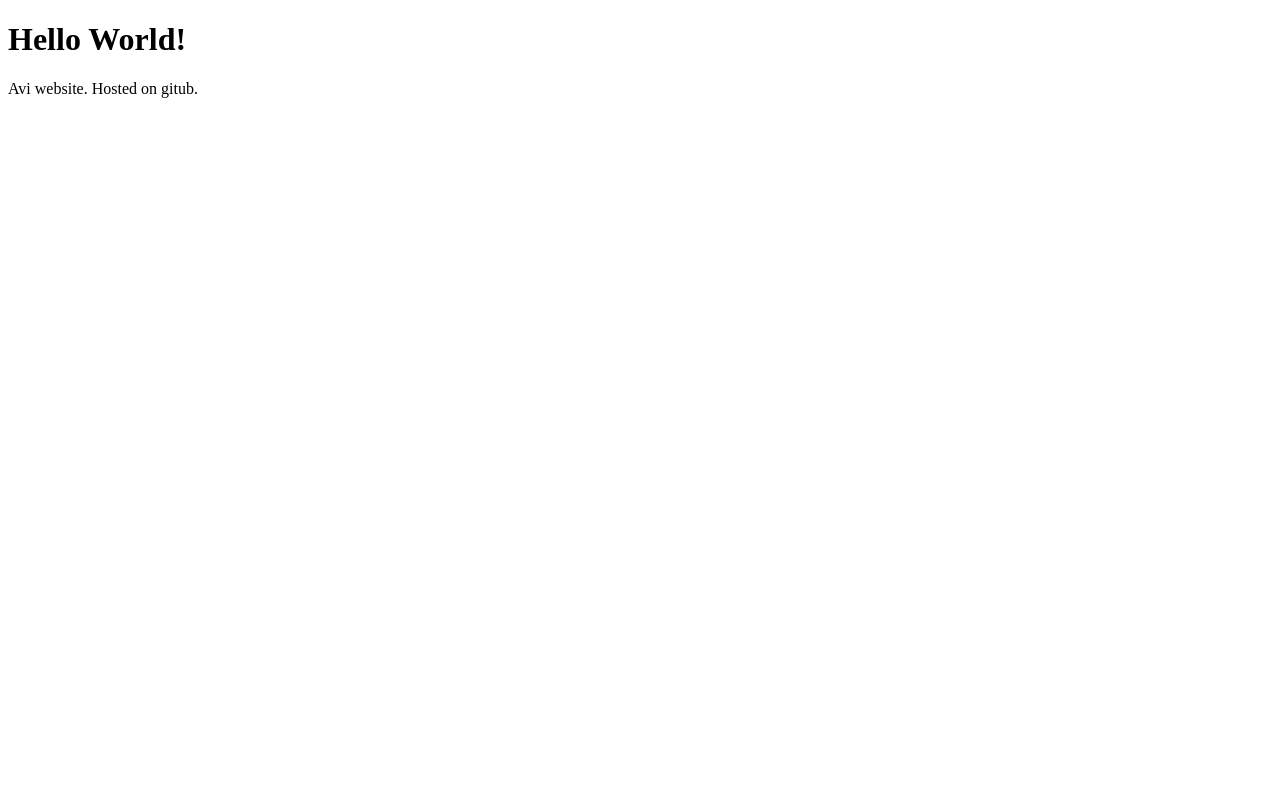
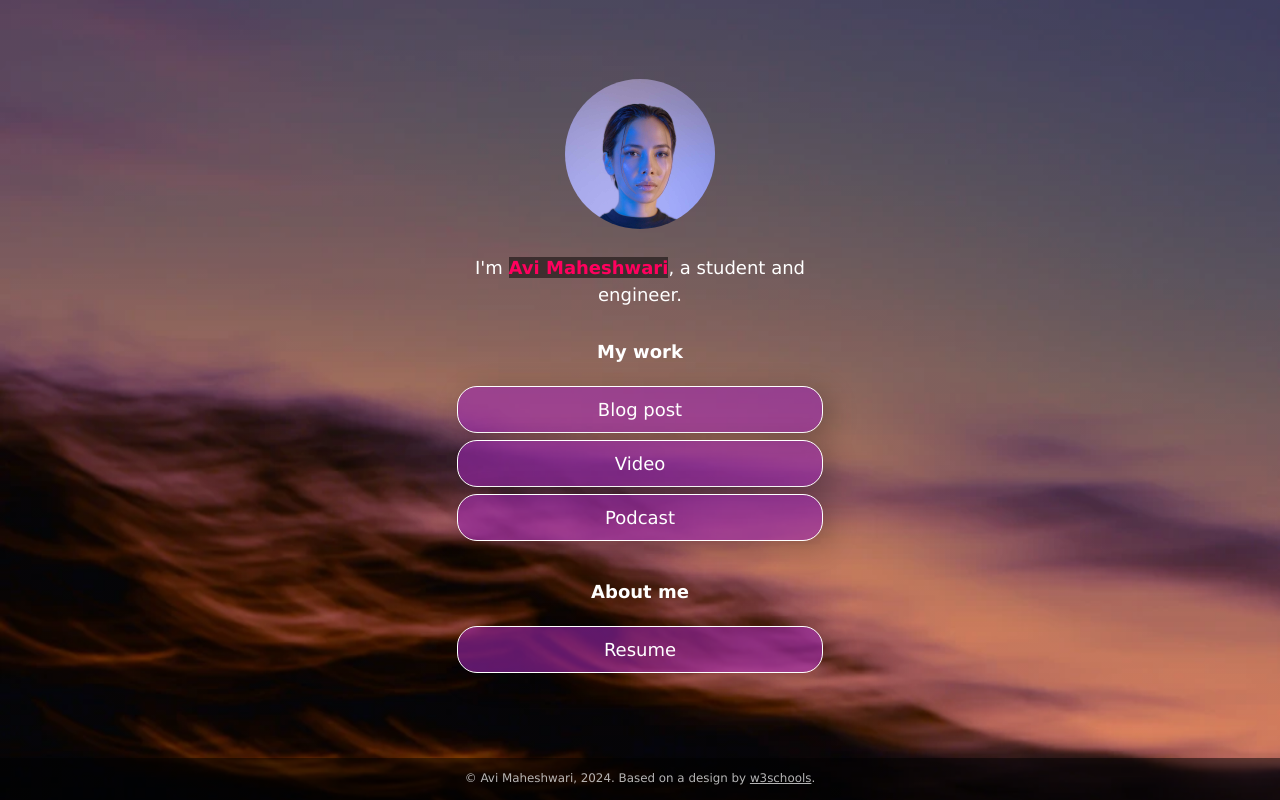
Before and after one commit to avi22vt/avi22vt.github.io, a plain HTML site: page index.html in a window 1280 px wide. Drawn offline with Linux system fonts and the light colour scheme.

Commit message:
added website changes

```diff
--- /dev/null
+++ b/css/style.css
@@ -0,0 +1,231 @@
+:root {
+    --primaryText: #fff;
+    --secondaryText: #ff015e;
+    --primary: rgba(156, 39, 176, .60);
+    --secondary: rgba(255, 1, 94, .60);
+    --buttonHover: rgba(156, 39, 176, .40);
+    --smallButtonHover: rgba(0, 0, 0, .25);
+}
+
+html {
+    box-sizing: border-box;
+    /* keeps button boxes within phone screen width */
+    -ms-text-size-adjust: 100%;
+    -webkit-text-size-adjust: 100%;
+    height: 100%;
+}
+
+*,
+*:before,
+*:after {
+    box-sizing: inherit;
+}
+
+body {
+    margin: 0;
+    min-height: 100%;
+    /* The image used for the site background. Try changing skyscape.jpg to stars.jpg. Put a replacement photo in the images folder and, in line 21 below, replace skyscape.jpg with yourbackgroundfilename.jpg */
+    /* The linear gradient darkens the image, like putting a sunglasses lens on top of it. If you want to darken the image even more, change 0.1 (both times) to 0.3 or higher */
+    background: linear-gradient(rgba(0, 0, 0, 0.1), rgba(0, 0, 0, 0.1)), url(../images/skyscape.jpg);
+    /* Prevents the browser from repeating or "tiling" the background image */
+    background-repeat: no-repeat;
+    background-position: center;
+    /* Freezes the image so that even the content scrolls down, the background stays put */
+    background-attachment: fixed;
+    /* Resizes the background image to cover the entire container */
+    background-size: cover;
+    font-family: Futura, Verdana, sans-serif;
+    line-height: 1.5;
+    font-size: 18px;
+    display: flex;
+    flex-direction: column;
+    justify-content: space-around;
+    align-items: center;
+}
+
+h1 {
+    font-size: 1em;
+}
+
+h2 {
+    font-size: 1em;
+    margin-bottom: 0;
+}
+
+img {
+    margin: .5em 1em;
+    /* border: 1px solid #ccc; */
+    border-radius: 50%;
+    height: 150px;
+    max-width: 100%;
+    object-fit: cover;
+    /* Resizes the image to cover the entire container */
+}
+
+.container {
+    text-align: center;
+    width: 100%;
+    padding: 0;
+    margin-right: auto;
+    margin-left: auto;
+    flex: 1;
+    display: flex;
+    flex-direction: column;
+    justify-content: center;
+}
+
+.image-container {
+    text-align: center;
+    width: 100%;
+}
+
+.main-text-color {
+    color: var(--primaryText);
+}
+
+.name {
+    color: var(--secondaryText);
+}
+
+.name strong {
+    background-color: rgba(0, 0, 0, 0.50);
+}
+
+.section-header {
+    padding-top: .5em;
+}
+
+.button,
+.intro,
+.links-container,
+.slidedown,
+.external-link {
+    width: 100%;
+    min-width: 50%;
+    padding: .5em 1em;
+    text-decoration: none;
+    color: inherit;
+    text-align: center;
+}
+
+.button, .external-link {
+    border: 1px solid var(--primaryText);
+    border-radius: 20px;
+    box-shadow: 7px 6px 28px 1px rgba(0, 0, 0, 0.24);
+    overflow: hidden;
+    white-space: nowrap;
+    display: inline-block;
+    background-color: var(--primary);
+    cursor: pointer;
+    transition: 0.2s all;
+}
+
+.button:not(.highlight) {
+    background-color: var(--primary);
+}
+
+@media (hover: hover) {
+    .button:hover { background-color: var(--buttonHover); }
+}
+
+.button.highlight {
+    background-color: var(--secondary);
+}
+
+.button:active, .external-link:active {
+    transform: scale(0.98);
+    /* Scaling button to 0.98 to its original size */
+    box-shadow: 3px 2px 22px 1px rgba(0, 0, 0, 0.24);
+    /* Lowering the shadow */
+}
+
+.intro {
+    margin: 0 auto;
+}
+
+.section {
+    margin-top: 1em;
+}
+
+.slidedown {
+    margin: 0 auto;
+    padding: 0;
+    -webkit-transition: height .4s ease;
+    -o-transition: height .4s ease;
+    transition: height .4s ease;
+    overflow: hidden;
+    height: 0;
+}
+
+.external-link {
+    border: 1px solid var(--primaryText);
+    border-radius: 20px;
+    background-color: transparent;
+    display: flex;
+    align-items: center;
+    justify-content: center;
+    padding: 0;
+    margin: .5em auto 1.5em auto;
+    text-decoration: none;
+    color: inherit;
+    height: 2em;
+    width: 6em;
+}
+
+.external-link:hover {
+    background-color: var(--smallButtonHover)
+}
+
+.description {
+    display: flex;
+    text-align: left;
+    flex-direction: column;
+    padding: 0 .6em;
+}
+
+.description > p {
+    margin: .5em 0;
+}
+
+.footer {
+  font-size: .66em;
+  background-color: rgba(0, 0, 0, .5);
+  color: rgba(225, 225, 225, .8);
+  text-decoration: none;
+  width: 100%;
+  min-height: 3em;
+  display: flex;
+  align-items: center;
+  justify-content: center;
+  position: relative;
+}
+
+.footer a {
+    color: inherit;
+}
+
+/* Media queries allow you to change style properties according to the screen width. In this case, if the screen is AT LEAST 540 pixels wide (bigger than a standard phone), the .container resizes to 540 pixels and the buttons and intro resize to 85% of the container width */
+@media (min-width: 540px) {
+    .container {
+        max-width: 540px;
+    }
+
+    .button,
+    .intro,
+    .slidedown {
+        width: 85%;
+    }
+}
+
+/* If the screen is AT LEAST 768 pixels wide (standard tablet or larger), the .container resizes to 750 pixels and the buttons and intro resize to 40% of the container width */
+@media (min-width: 768px) {
+    .container {
+        max-width: 768px;
+    }
+
+    .button,
+    .intro,
+    .slidedown {
+        width: 40%;
+    }
+}
--- a/index.html
+++ b/index.html
@@ -1,7 +1,74 @@
-<!DOCTYPE html >
-<html>
-    <body>
-        <h1>Hello World!</h1>
-        <p>Avi website. Hosted on gitub.</p>
-    </body>
+<!DOCTYPE html>
+<!-- This page is adapted from w3schools "How to make a link tree website https://www.w3schools.com/howto/howto_website_create_linktree.asp" -->
+<html lang="en">
+
+<head>
+  <meta charset="utf-8" />
+  <meta name="viewport" content="width=device-width, initial-scale=1" />
+  <!-- Add your name below -->
+  <title>Nagomi McDaniel</title>
+  <link rel="stylesheet" href="css/style.css">
+</head>
+
+<body class="main-text-color">
+  <!-- Content container. Everything except footer goes here -->
+  <div class="container">
+    <!-- Image and name container. Put your replacement photo—which you should crop to be square—in the images folder, then change the source attribute to images/yourportraitfilename.jpg. This path says, "Look in the images folder for yourportraitfilename.jpg." Be sure to change the alt text, too. -->
+    <div class="image-container">
+      <img src="images/portrait.jpg" alt="Photo by Art Hauntington">
+    </div>
+    <div class="intro">
+      I'm <span class="name"><strong>Avi Maheshwari</strong></span>, a student and engineer.
+    </div>
+    <div class="section-header">
+      <h1>My work</h1>
+    </div>
+    <!-- Replace the # inside of the href="#" with your links. -->
+    <div class="links-container">
+      <div class="button toggle">Blog post</div>
+      <div class="slidedown">
+        <div class="description">
+          <h2>Blog post title</h2>
+          <p>Here, add a short but appealing description of your blog post.</p>
+          <a href="#" class="external-link" target="_blank">Read</a>
+        </div>
+      </div>
+
+      <div class="button toggle">Video</div>
+      <div class="slidedown">
+        <div class="description">
+          <h2>Video title</h2>
+          <p>Add a short but appealing description of your video.</p>
+          <a href="#" class="external-link" target="_blank">Watch</a>
+        </div>
+      </div>
+
+      <div class="button toggle">Podcast</div>
+      <div class="slidedown">
+        <div class="description">
+          <h2>Podcast title</h2>
+          <p>Add a short but appealing description of your podcast</p>
+          <a href="#" class="external-link" target="_blank">Listen</a>
+        </div>
+      </div>
+    </div>
+
+    <!-- Replace # with PDF from Google Docs, or replace the entire section with whatever you want. Or delete it! Or add another section below it!-->
+    <div class="section-header">
+      <h1>About me</h1>
+    </div>
+
+    <div class="links-container">
+      <a href="https://drive.google.com" class="button" target="_blank">Resume</a>
+    </div>
+
+  </div>
+  <div class="footer">
+    <p>© Avi Maheshwari, 2024. Based on a design by <a
+        href="https://www.w3schools.com/howto/howto_website_create_linktree.asp" target="_blank">w3schools</a>.
+    </p>
+  </div>
+  <script type="text/javascript" src="js/slider.js"></script>
+</body>
+
 </html>
--- /dev/null
+++ b/js/slider.js
@@ -0,0 +1,19 @@
+document.addEventListener("DOMContentLoaded", () => {
+  const a = document.querySelectorAll(".toggle");
+  a.forEach((e) => {
+    e.addEventListener("click", function () {
+      let slider = this.nextElementSibling;
+      if (slider.style.height) {
+        slider.style.height = null;
+        e.classList.remove("highlight");
+      } else {
+        document.querySelectorAll(".toggle.highlight").forEach((f) => {
+          f.classList.remove("highlight");
+          f.nextElementSibling.style.height = null;
+        });
+        e.classList.add("highlight");
+        slider.style.height = slider.scrollHeight + "px";
+      }
+    })
+  })
+})
```
Also changed, not shown: images/portrait.jpg (added), images/skyscape.jpg (added), images/stars.jpg (added).
